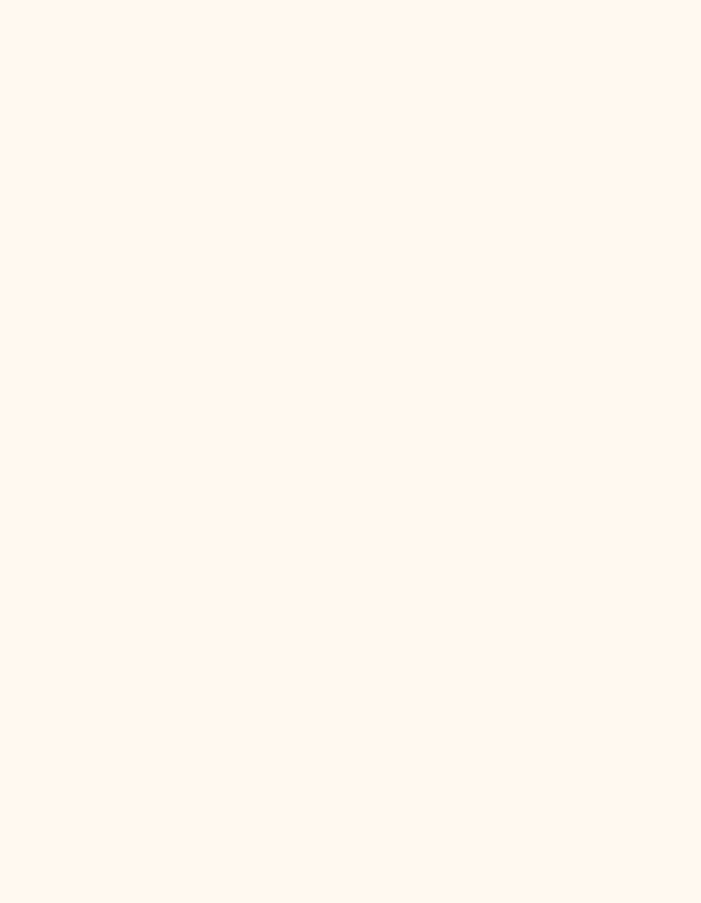
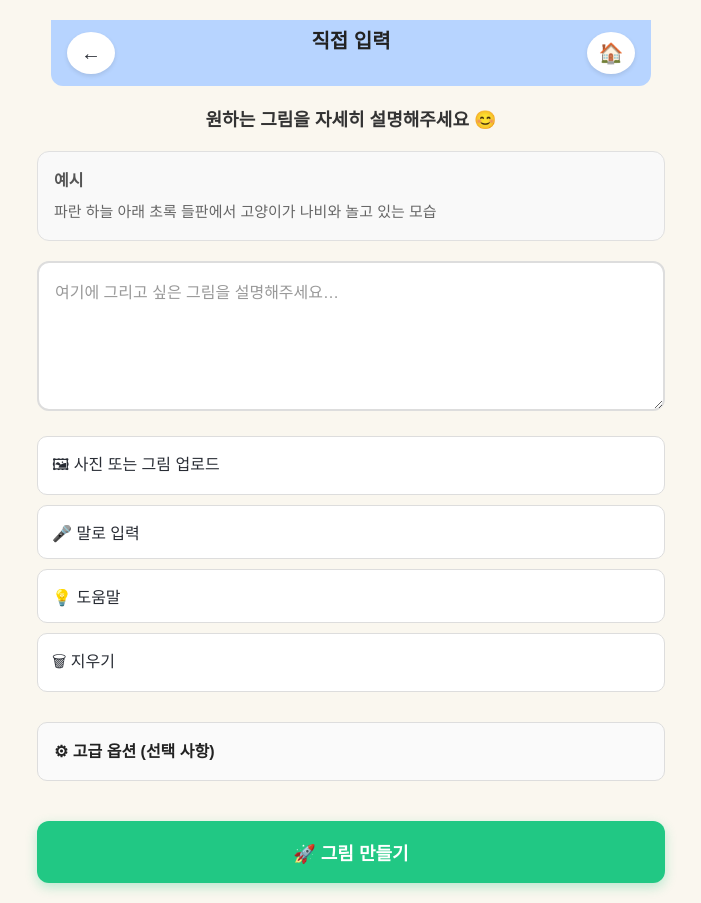
Before and after one commit to sunsudun25-cloud/hidi-story-maker, a React (Vite) app: page /direct-input in a window 1280 px wide. Before the commit this address had no page. Shown: the whole page, without its empty margins (289-990 px from the left). Before the commit the page ends 800 px from the top, so only its background shows below. Built offline with nearby package versions, Linux system fonts and the light colour scheme.

Commit message:
Add DirectInput page with improved UI and Header component

```diff
--- a/src/App.tsx
+++ b/src/App.tsx
@@ -6,6 +6,7 @@ import Home from './pages/Home'
 import DrawStart from './pages/DrawStart'
 import DrawPractice from './pages/DrawPractice'
 import DrawDirect from './pages/DrawDirect'
+import DirectInput from './pages/DirectInput'
 import Write from './pages/Write'
 import Storybook from './pages/Storybook'
 import MyWorks from './pages/MyWorks'
@@ -27,6 +28,7 @@ function App() {
           <Route path="/drawing/start" element={<DrawStart />} />
           <Route path="/drawing/practice" element={<DrawPractice />} />
           <Route path="/drawing/direct" element={<DrawDirect />} />
+          <Route path="/direct-input" element={<DirectInput />} />
           <Route path="/write" element={<Write />} />
           <Route path="/storybook" element={<Storybook />} />
           <Route path="/my-works" element={<MyWorks />} />
--- /dev/null
+++ b/src/pages/DirectInput.css
@@ -0,0 +1,132 @@
+/* 섹션 제목 */
+.section-title {
+  font-size: 18px;
+  font-weight: 600;
+  color: #333;
+  margin: 20px 0 16px 0;
+  text-align: center;
+}
+
+/* 예시 박스 */
+.example-box {
+  background: #f9f9f9;
+  border: 1px solid #e0e0e0;
+  border-radius: 12px;
+  padding: 16px;
+  margin-bottom: 20px;
+}
+
+.example-box strong {
+  font-size: 16px;
+  font-weight: 600;
+  color: #555;
+  display: block;
+  margin-bottom: 8px;
+}
+
+.example-box p {
+  font-size: 15px;
+  color: #666;
+  line-height: 1.5;
+  margin: 0;
+}
+
+/* 입력창 */
+.input-area {
+  width: 100%;
+  min-height: 150px;
+  padding: 16px;
+  font-size: 16px;
+  font-family: "Pretendard", sans-serif;
+  border: 2px solid #ddd;
+  border-radius: 12px;
+  resize: vertical;
+  margin-bottom: 16px;
+  transition: border-color 0.2s;
+}
+
+.input-area:focus {
+  outline: none;
+  border-color: var(--primary, #21c884);
+}
+
+.input-area::placeholder {
+  color: #999;
+}
+
+/* 액션 버튼 */
+.action-btn {
+  width: 100%;
+  padding: 14px;
+  font-size: 16px;
+  font-weight: 500;
+  background: #fff;
+  border: 1px solid #ddd;
+  border-radius: 10px;
+  margin-bottom: 10px;
+  cursor: pointer;
+  transition: all 0.2s;
+  text-align: left;
+}
+
+.action-btn:hover {
+  background: #f5f5f5;
+  border-color: #ccc;
+}
+
+.action-btn:active {
+  transform: scale(0.98);
+}
+
+/* 고급 옵션 */
+.details-box {
+  margin: 20px 0;
+  border: 1px solid #ddd;
+  border-radius: 10px;
+  padding: 16px;
+  background: #fafafa;
+}
+
+.details-box summary {
+  font-size: 16px;
+  font-weight: 600;
+  cursor: pointer;
+  user-select: none;
+  list-style: none;
+}
+
+.details-box summary::-webkit-details-marker {
+  display: none;
+}
+
+.details-box p {
+  margin-top: 12px;
+  font-size: 15px;
+  color: #666;
+}
+
+/* 최종 생성 버튼 */
+.primary-btn {
+  width: 100%;
+  padding: 18px;
+  font-size: 18px;
+  font-weight: 700;
+  background: var(--primary, #21c884);
+  color: white;
+  border: none;
+  border-radius: 12px;
+  cursor: pointer;
+  margin-top: 20px;
+  box-shadow: 0 4px 12px rgba(33, 200, 132, 0.3);
+  transition: all 0.2s;
+}
+
+.primary-btn:hover {
+  background: var(--primary-hover, #1bb173);
+  transform: translateY(-2px);
+  box-shadow: 0 6px 16px rgba(33, 200, 132, 0.4);
+}
+
+.primary-btn:active {
+  transform: translateY(0);
+}
--- /dev/null
+++ b/src/pages/DirectInput.tsx
@@ -0,0 +1,46 @@
+import { useNavigate } from "react-router-dom";
+import Header from "../components/Header";
+import "./DirectInput.css";
+
+export default function DirectInput() {
+  const navigate = useNavigate();
+
+  return (
+    <div className="page-container">
+      {/* Header 컴포넌트 사용 */}
+      <Header title="직접 입력" />
+
+      {/* 설명문 */}
+      <div className="section-title">
+        원하는 그림을 자세히 설명해주세요 😊
+      </div>
+
+      {/* 예시 박스 */}
+      <div className="example-box">
+        <strong>예시</strong>
+        <p>파란 하늘 아래 초록 들판에서 고양이가 나비와 놀고 있는 모습</p>
+      </div>
+
+      {/* 입력창 */}
+      <textarea
+        className="input-area"
+        placeholder="여기에 그리고 싶은 그림을 설명해주세요…"
+      />
+
+      {/* 버튼들 */}
+      <button className="action-btn">🖼 사진 또는 그림 업로드</button>
+      <button className="action-btn">🎤 말로 입력</button>
+      <button className="action-btn">💡 도움말</button>
+      <button className="action-btn">🗑 지우기</button>
+
+      {/* 접을 수 있는 고급 옵션 */}
+      <details className="details-box">
+        <summary>⚙ 고급 옵션 (선택 사항)</summary>
+        <p>여기에 고급 옵션 UI 들어갈 예정…</p>
+      </details>
+
+      {/* 최종 생성 버튼 */}
+      <button className="primary-btn">🚀 그림 만들기</button>
+    </div>
+  );
+}
```
